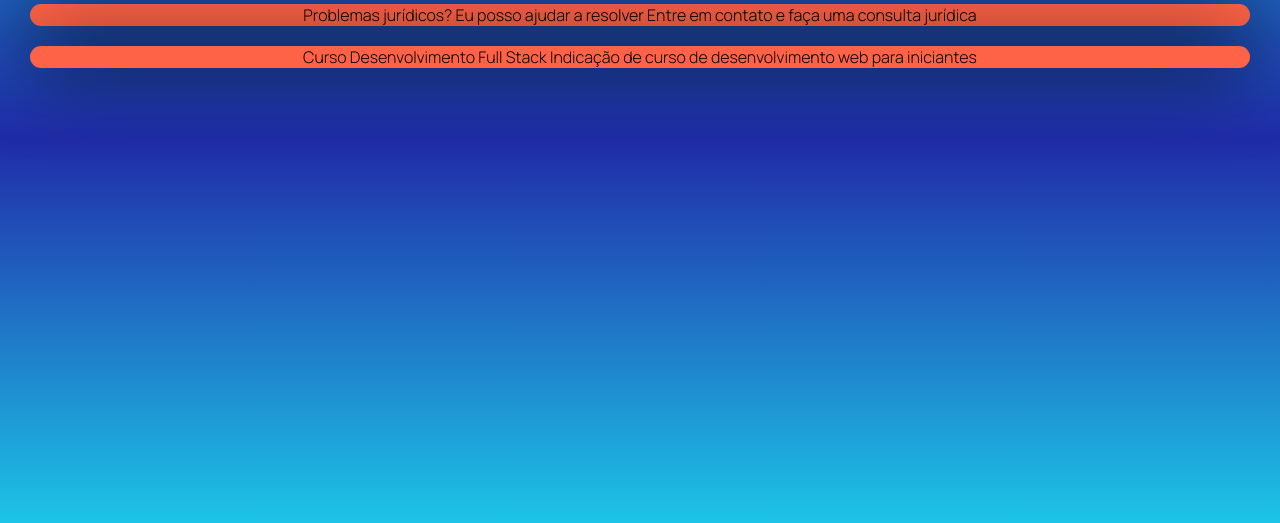
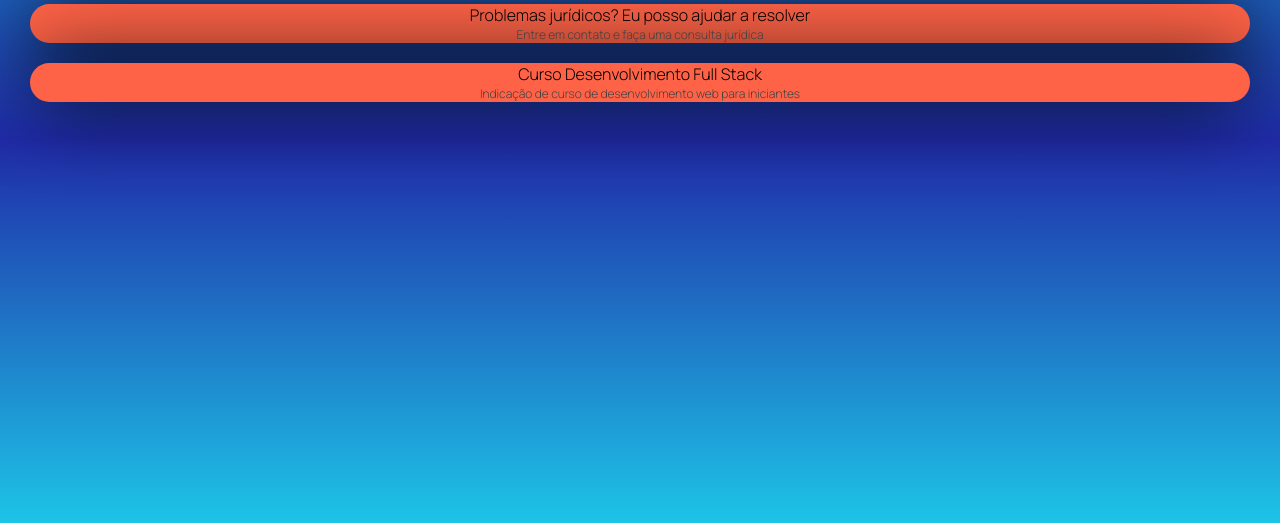
Before and after one commit to oscarvoit/oscarvoit.github.io, a plain HTML site: page index.html in a window 1280 px wide. Shown: the part 277-800 px from the top of the page. Drawn offline with Linux system fonts and the light colour scheme.

Commit message:
Update style.css

```diff
--- a/css/style.css
+++ b/css/style.css
@@ -65,7 +65,7 @@ h2 {
     text-decoration: none;
 }
 
-.links li a spam {
+.links li a span {
     display: block;
     color:rgb(66, 66, 66);
     text-align: center;
```
